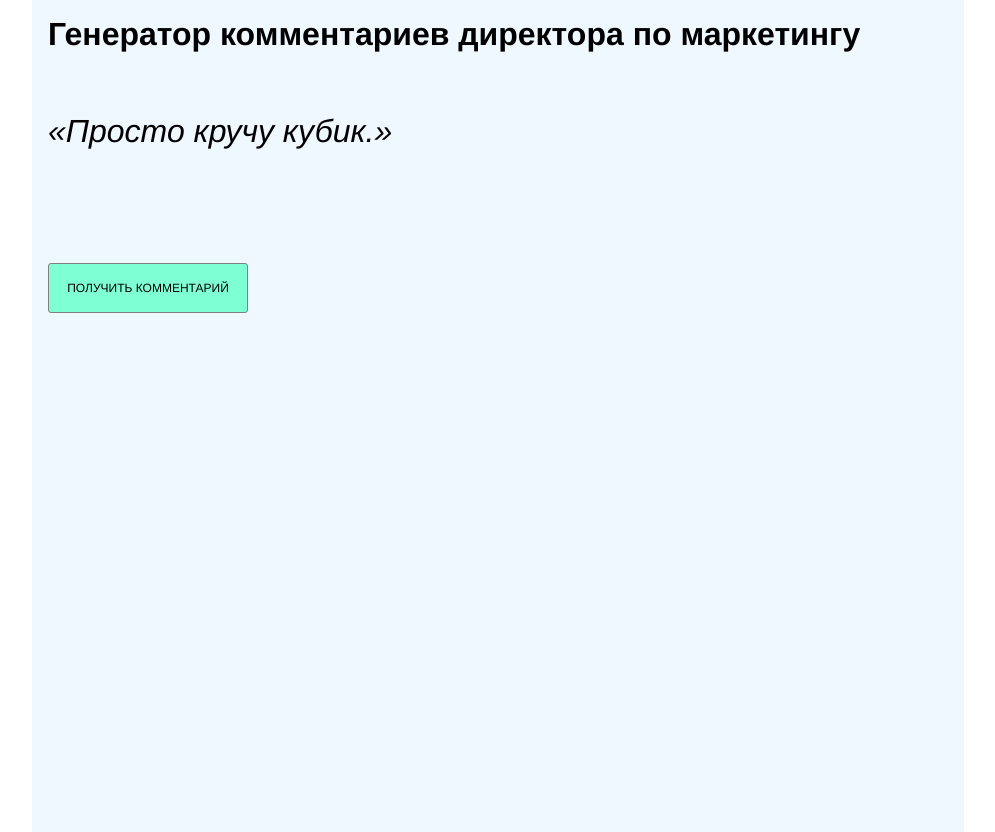
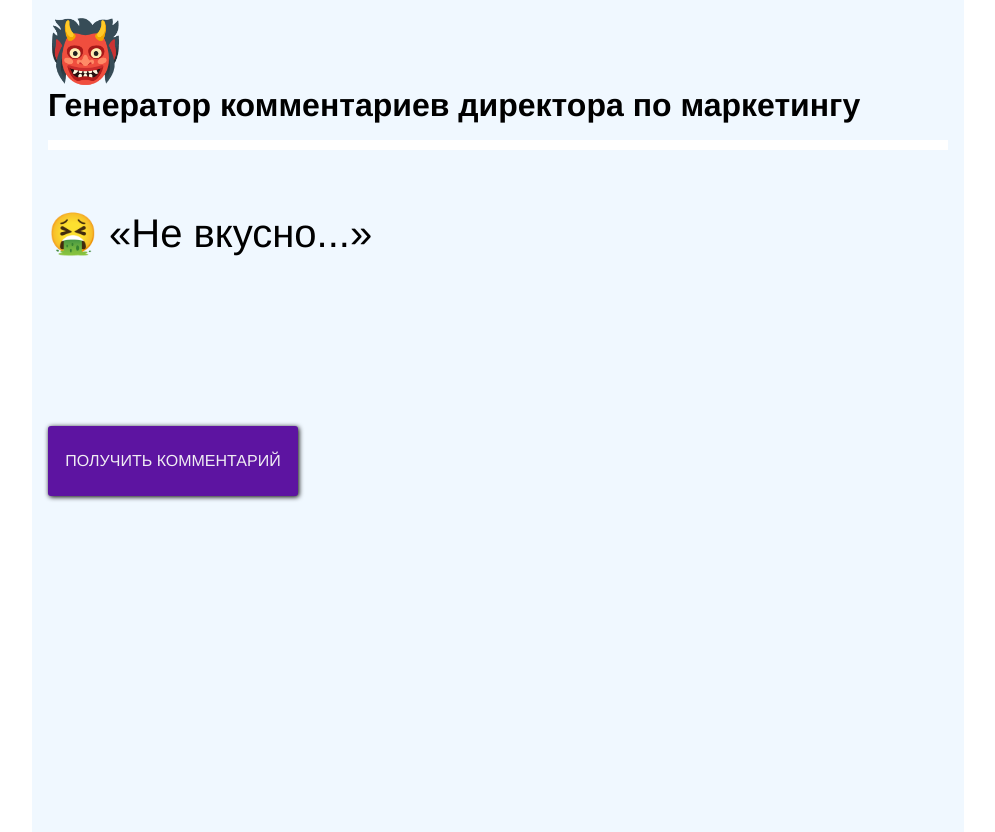
Before and after one commit to sergesarapov/random-director, a plain HTML site: page index.html in a window 1280 px wide. Both pictures are taken after a click on the button "ПОЛУЧИТЬ КОММЕНТАРИЙ". Shown: the whole page, without its empty margins (142-1137 px from the left). Drawn offline with Linux system fonts and the light colour scheme.

Commit message:
Version 0.2.0

```diff
--- a/app.js
+++ b/app.js
@@ -1,43 +1,60 @@
 "use strict";
 
 const phrases = [
-  "Очень опасно этого не понимать.",
-  "Только очень осторожно.",
-  "Взрослые мужчины - наша аудитория.",
-  "Наша аудитория - всё, что движется.",
-  "Они из лесу даже не вышли.",
-  "Мне не нравится. Только не спрашивайте, почему.",
-  "Мы с вами понимаем, что это неправильно.",
-  "Потеряем взрослых теток.",
-  "Три калеки!",
-  "Я когда-то это придумала.",
-  "Из интернета ничего не уберешь.",
-  "Вы знаете, чем отличается профессионал от непрофессионала?",
-  "Бедушка...",
-  "А вы специально это сделали?",
-  "*топот ног*",
-  "Не вкусно...",
-  "Две девочки - один мальчик.",
-  "Я против них ничего не имею.",
-  "Должно быть офинтупипельно!",
-  "Делайте, как считаете нужным.",
-  "Очень больше риски.",
-  "Просто кручу кубик.",
-  "Вы здесь царь и бог.",
+  "☠️ «Очень опасно этого не понимать.»",
+  "🏥 «Только очень осторожно.»",
+  "👴 «Взрослые мужчины - наша аудитория.»",
+  "🐛 «Наша аудитория - всё, что движется.»",
+  "🌳 «Они из лесу даже не вышли.»",
+  "🙅‍♀️ «Мне не нравится. Только не спрашивайте, почему.»",
+  "🖕 «Мы с вами понимаем, что это неправильно.»",
+  "👵 «Потеряем взрослых теток.»",
+  "🦽🦽🦽 «Три калеки!»",
+  "🤥 «Я когда-то это придумала.»",
+  "🔒 «Из интернета ничего не уберешь.»",
+  "🤪 «Вы знаете, чем отличается профессионал от непрофессионала?»",
+  "⚰️ «Бедушка...»",
+  "🧐 «А вы специально это сделали?»",
+  "🦶топот ног🦶",
+  "🤮 «Не вкусно...»",
+  "👨‍👧‍👧 «Две девочки - один мальчик.»",
+  "🌚 «Я против них ничего не имею.»",
+  "👻 «Должно быть офинтупипельно!»",
+  "💅 «Делайте, как считаете нужным.»",
+  "🍬 «Очень больше риски.»",
+  "🎲 «Просто кручу кубик.»",
+  "🐀 «Вы здесь царь и бог.»",
+  "💉 «Лучше быть здоровым и богатым...»",
+  "💦 «Воровать - так миллион, трахать - так королеву.»",
 ];
 
 const button = document.querySelector("button");
+let counter = [];
 button.addEventListener("click", () => {
-  const random = Math.floor(Math.random() * phrases.length);
+  let random = getRandom();
   const comment = document.querySelector(".comment");
   comment.classList.toggle("element-animation");
   setTimeout(() => {
     comment.classList.remove("element-animation");
   }, 400);
 
-  if (phrases[random] === "*топот ног*") {
-    comment.innerHTML = `${phrases[random]}`;
-  } else {
-    comment.innerHTML = `«${phrases[random]}»`;
+  while (counter.includes(random)) {
+    random = getRandom();
   }
+
+  counter.push(random);
+
+  if (counter.length === phrases.length) {
+    counter = [];
+  }
+
+  getComment(comment, random);
 });
+
+function getComment(container, num) {
+  container.innerHTML = `${phrases[num]}`;
+}
+
+function getRandom() {
+  return Math.floor(Math.random() * phrases.length);
+}
--- a/index.html
+++ b/index.html
@@ -8,7 +8,10 @@
   </head>
   <body>
     <div class="container">
-      <h1>Генератор комментариев директора по маркетингу</h1>
+      <span class="dir">👹</span>
+      <h1 class="title">
+        Генератор комментариев директора по маркетингу
+      </h1>
       <div class="comment">Здесь будет комментарий...</div>
       <button>Получить комментарий</button>
     </div>
--- a/style.css
+++ b/style.css
@@ -3,6 +3,16 @@
   margin: 0;
   padding: 0;
 }
+
+.dir {
+  font-size: 60px;
+}
+
+.title {
+  padding-bottom: 16px;
+  border-bottom: 10px solid white;
+}
+
 .container {
   height: 100vh;
   max-width: 900px;
@@ -13,9 +23,8 @@
 
 .comment {
   margin-top: 60px;
-  min-height: 150px;
-  font-style: italic;
-  font-size: 32px;
+  min-height: 200px;
+  font-size: 40px;
 }
 
 .clicked {
@@ -24,14 +33,22 @@
 }
 
 button {
-  height: 50px;
-  width: 200px;
-  font-size: 12px;
-  background-color: aquamarine;
-  border: 1px solid grey;
+  height: 70px;
+  width: 250px;
+  font-size: 16px;
+  background-color: rgb(93, 20, 161);
+  border: none;
   border-radius: 3px;
   text-transform: uppercase;
   cursor: pointer;
+  color: rgb(240, 237, 243);
+  outline: none;
+  box-shadow: 1px 1px 5px black;
+  margin-top: 16px;
+}
+button:active {
+  box-shadow: none;
+  background-color: rgb(118, 28, 202);
 }
 .element-animation {
   animation: animationFrames ease-out 0.8s;
```
